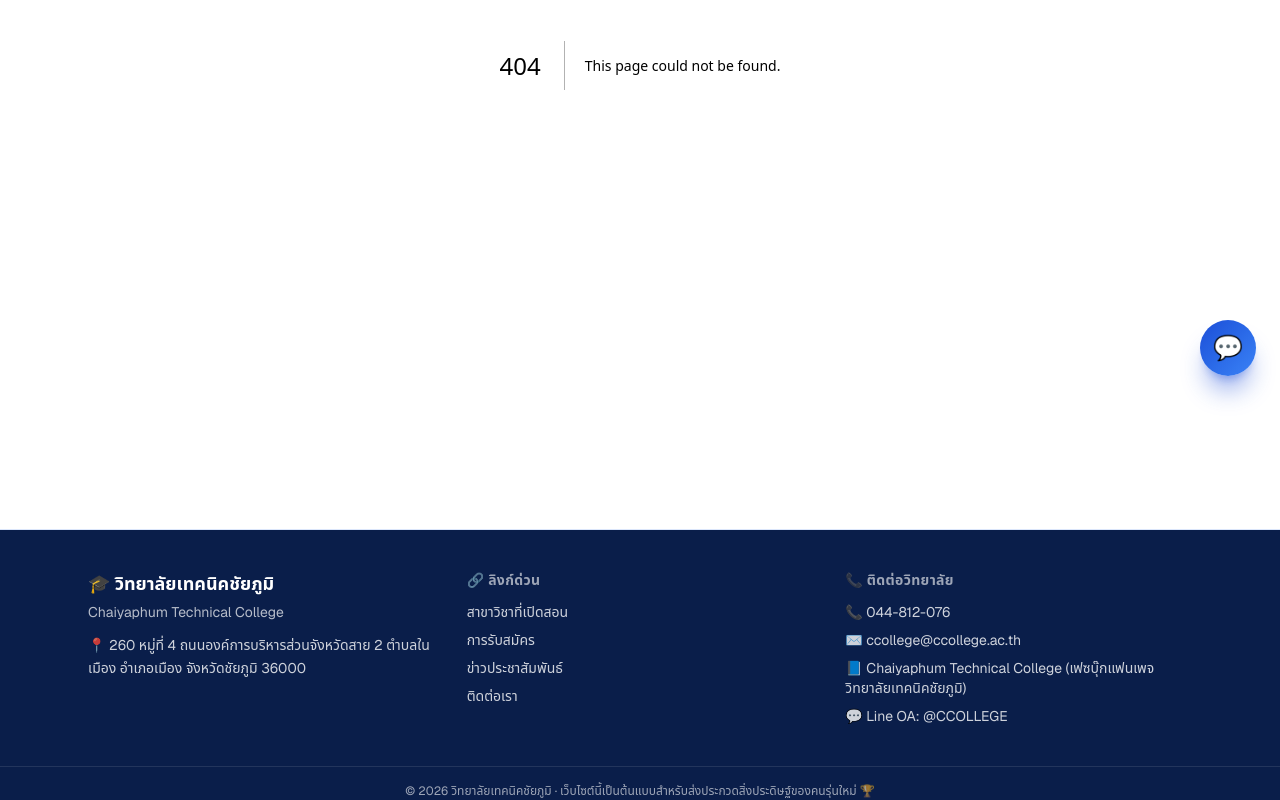
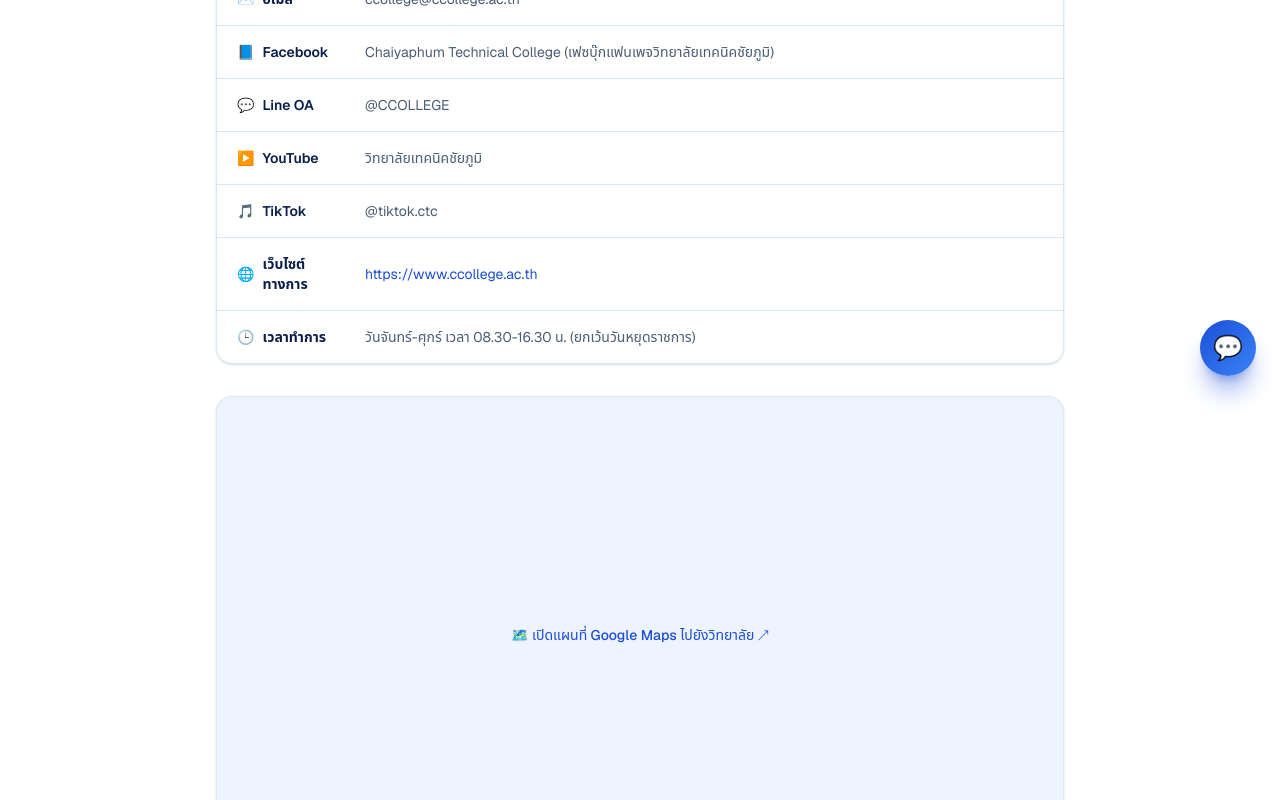
Before and after one commit to wchrp2509-git/ctc-smartgate, a Next.js app: page /contact in a window 1280 px wide. Before the commit this address had no page. Shown: the part 400-1200 px from the top of the page. Built offline with nearby package versions, Linux system fonts and the light colour scheme.

Commit message:
Create page.tsx

```diff
--- /dev/null
+++ b/app/contact/page.tsx
@@ -0,0 +1,68 @@
+import type { Metadata } from "next";
+import { college } from "@/lib/college-data";
+
+export const metadata: Metadata = {
+  title: `ติดต่อเรา | ${college.name}`,
+};
+
+const CONTACT_ITEMS = [
+  { emoji: "📍", label: "ที่อยู่", value: college.address },
+  { emoji: "📞", label: "โทรศัพท์", value: college.phone },
+  { emoji: "📠", label: "โทรสาร", value: college.fax },
+  { emoji: "✉️", label: "อีเมล", value: college.email },
+  { emoji: "📘", label: "Facebook", value: college.facebook },
+  { emoji: "💬", label: "Line OA", value: college.lineOA },
+  { emoji: "▶️", label: "YouTube", value: college.youtube },
+  { emoji: "🎵", label: "TikTok", value: college.tiktok },
+  { emoji: "🌐", label: "เว็บไซต์ทางการ", value: college.officialWebsite },
+  { emoji: "🕒", label: "เวลาทำการ", value: college.officeHours },
+];
+
+export default function ContactPage() {
+  return (
+    <div className="mx-auto max-w-4xl px-4 py-12 sm:px-6">
+      <h1 className="text-3xl font-bold text-brand-dark">📮 ติดต่อเรา</h1>
+      <p className="mt-2 text-foreground/70">
+        สอบถามข้อมูลเพิ่มเติมเกี่ยวกับ {college.name} ผ่านช่องทางด้านล่าง หรือสอบถามผู้ช่วย AI 🤖 ที่ไอคอนแชทมุมขวาล่าง
+      </p>
+
+      <div className="mt-8 overflow-hidden rounded-2xl border border-border-subtle bg-white shadow-sm">
+        {CONTACT_ITEMS.map((item, i) => (
+          <div
+            key={item.label}
+            className={`flex flex-col gap-1 px-5 py-4 sm:flex-row sm:items-center sm:gap-4 ${
+              i !== CONTACT_ITEMS.length - 1 ? "border-b border-border-subtle" : ""
+            }`}
+          >
+            <span className="flex w-28 shrink-0 items-center gap-2 text-sm font-semibold text-brand-dark">
+              <span>{item.emoji}</span> {item.label}
+            </span>
+            {item.value.startsWith("http") ? (
+              <a
+                href={item.value}
+                target="_blank"
+                rel="noopener noreferrer"
+                className="text-sm text-brand hover:underline"
+              >
+                {item.value}
+              </a>
+            ) : (
+              <span className="text-sm text-foreground/75">{item.value}</span>
+            )}
+          </div>
+        ))}
+      </div>
+
+      <div className="mt-8 aspect-video overflow-hidden rounded-2xl border border-border-subtle bg-surface shadow-sm">
+        <a
+          href={college.mapUrl}
+          target="_blank"
+          rel="noopener noreferrer"
+          className="flex h-full w-full items-center justify-center text-sm font-medium text-brand hover:underline"
+        >
+          🗺️ เปิดแผนที่ Google Maps ไปยังวิทยาลัย ↗
+        </a>
+      </div>
+    </div>
+  );
+}
```
